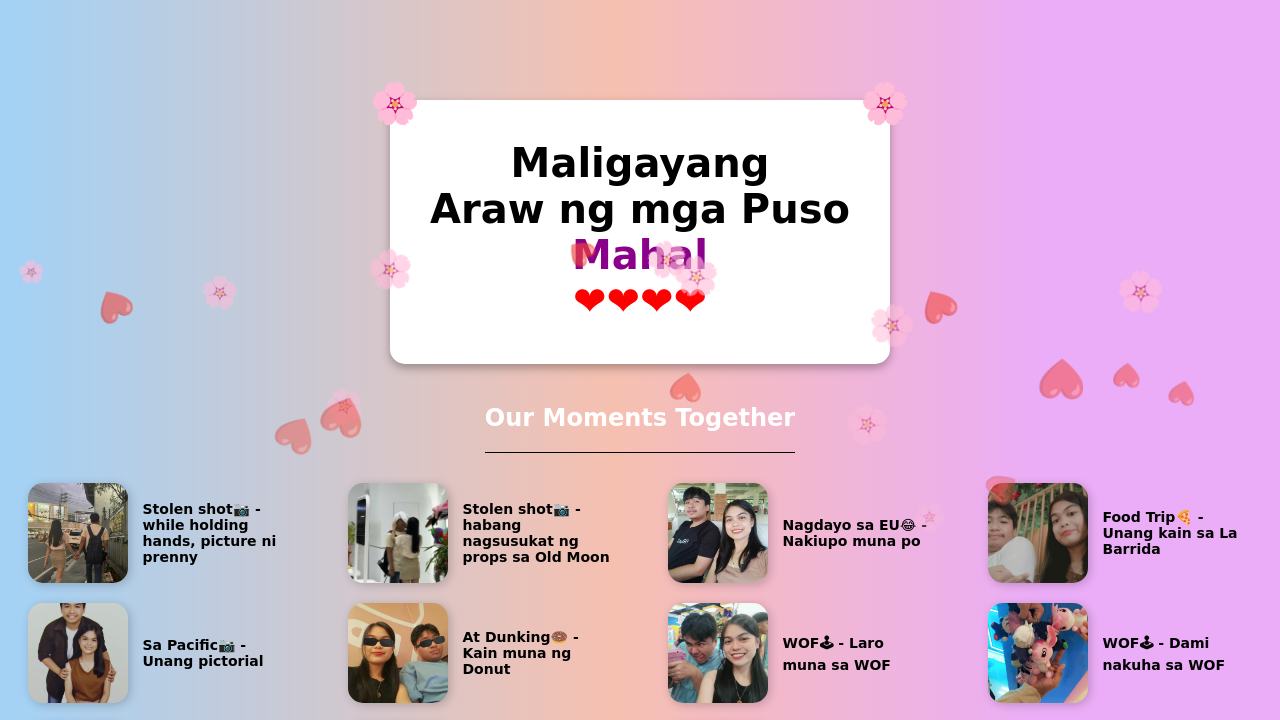
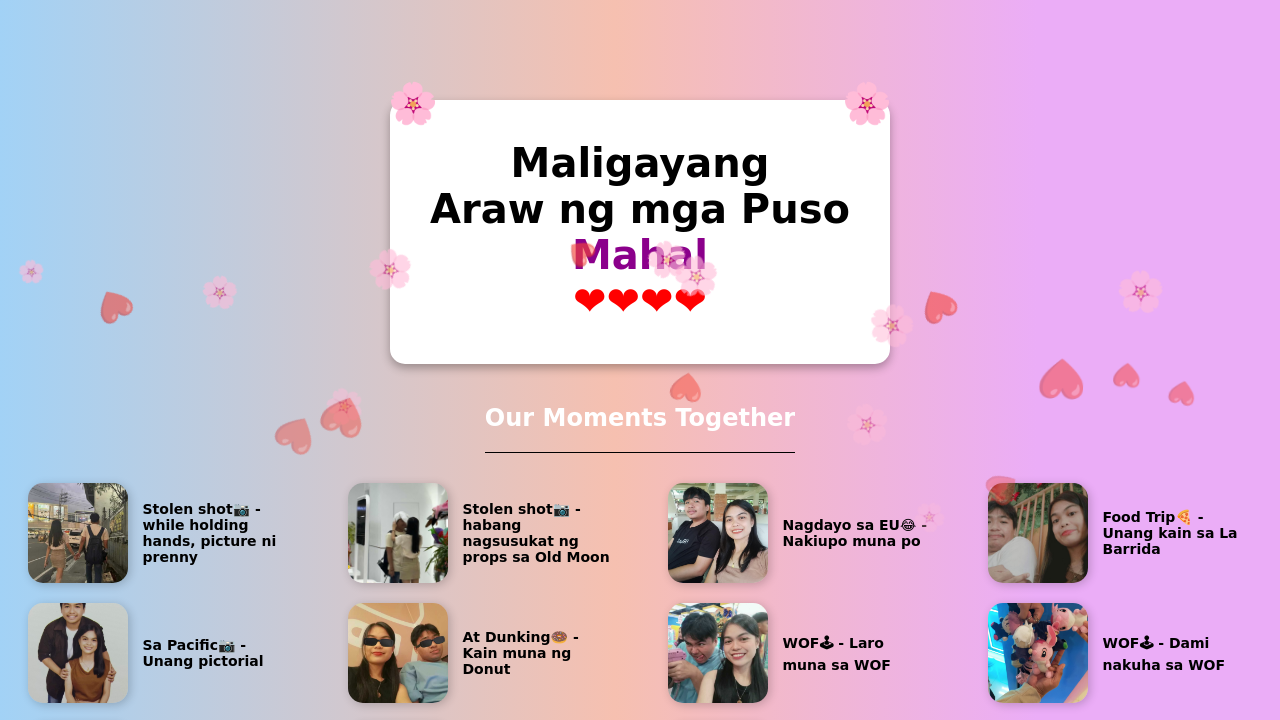
Before and after one commit to migs2129/Happy-Valentine-s-Day, a plain HTML site: page index.html in a window 1280 px wide. Both pictures are taken after a click on the element 640 px from the left and 620 px from the top of the page. Shown: the top 720 px of the page. Drawn offline with Linux system fonts and the light colour scheme; a web font is replaced by a local one.

Commit message:
Adjusting Two flowers on Valentine's Card

```diff
--- a/style/style.css
+++ b/style/style.css
@@ -114,14 +114,15 @@ h2{
 /* Flower on the top left */
 #valentine_text::before {
     top: -30px;
-    left: -30px;
+    left: -12px;
 }
 
 /* Flower on the top right */
 #valentine_text::after {
     top: -30px;
-    right: -30px;
+    right: -12px;
 }
+
 
 
 #image_container {
```
